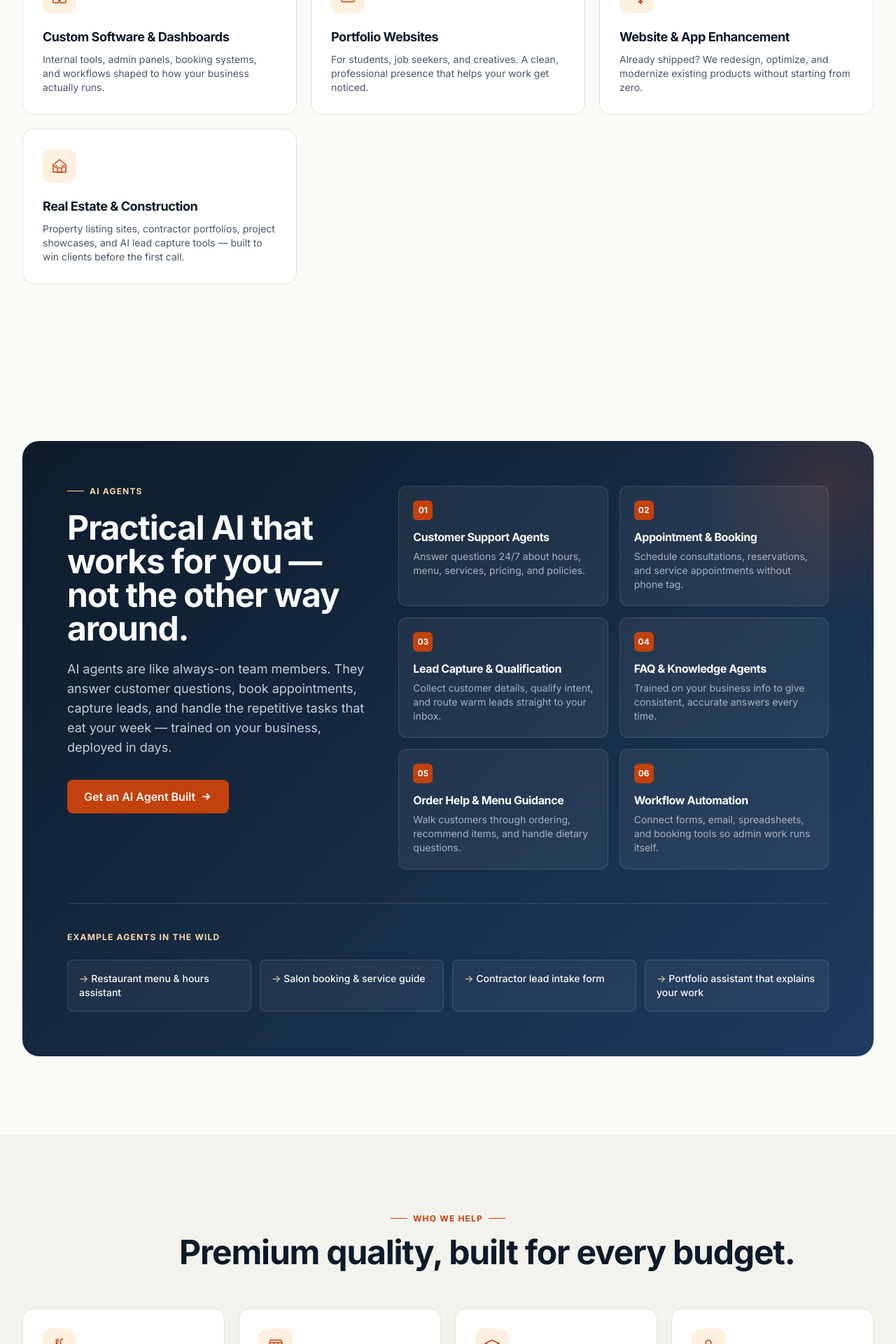
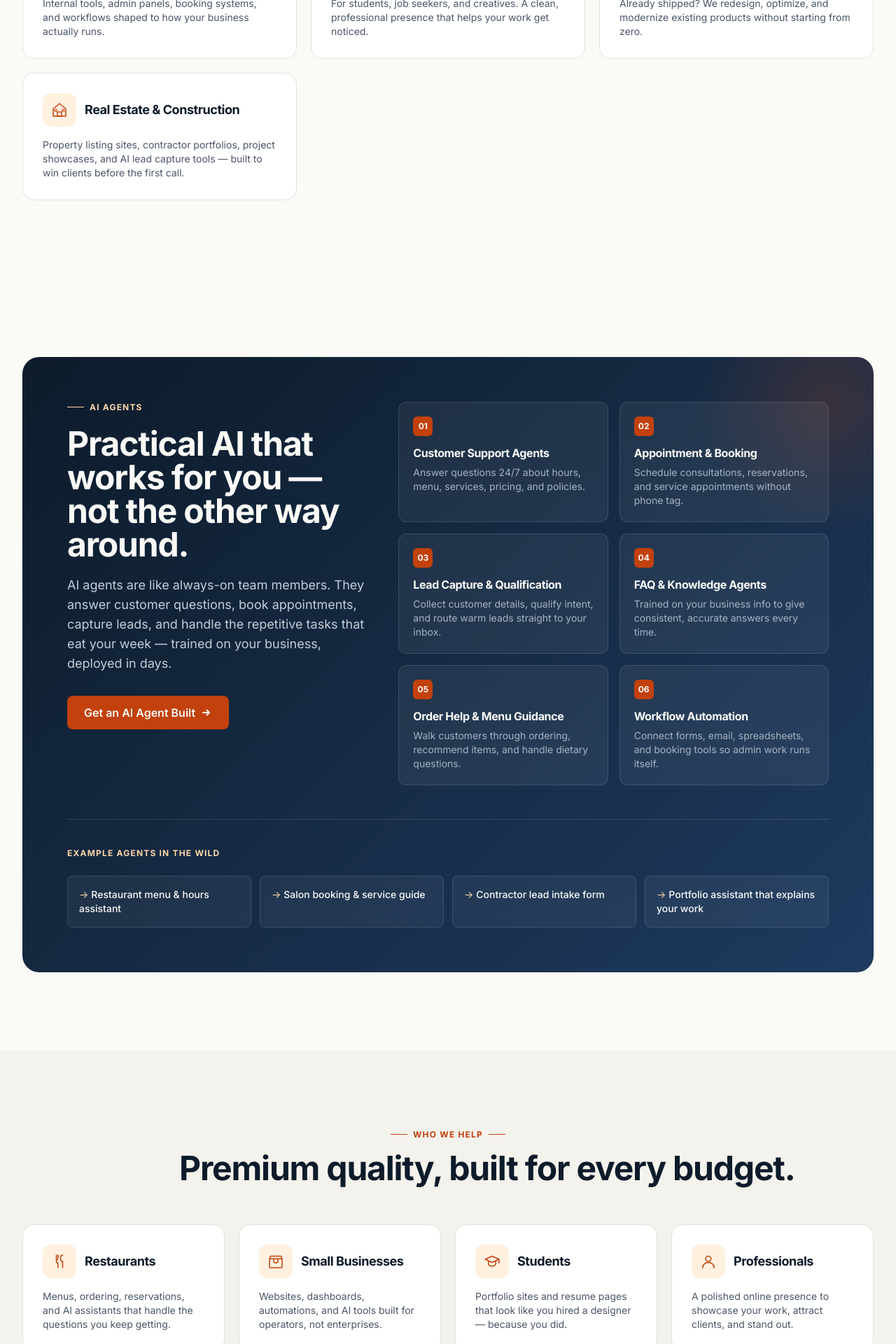
Before and after one commit to summervibetech/summervibeTech, a React (Vite) app: page / in a window 1280 px wide. Shown: the part 1580-3500 px from the top of the page at 70% size. Built offline with nearby package versions, Linux system fonts and the light colour scheme.

Commit message:
ui updates: mobile layout, footer restructure, form alignment

```diff
--- a/SummervibeTechLanding.jsx
+++ b/SummervibeTechLanding.jsx
@@ -465,10 +465,10 @@ export default function SummervibeTechLanding() {
                 <div className="w-6 h-px" style={{ backgroundColor: colors.accent }} />
                 <span className="text-xs font-bold tracking-widest uppercase" style={{ color: colors.accent }}>What We Build</span>
               </div>
-              <h2 className="text-3xl md:text-5xl font-bold whitespace-nowrap" style={{ color: colors.ink }}>
+              <h2 className="text-3xl md:text-5xl font-bold" style={{ color: colors.ink }}>
                 Services shaped to how you actually work.
               </h2>
-              <p className="mt-4 text-base md:text-lg whitespace-nowrap" style={{ color: colors.inkSoft }}>
+              <p className="mt-4 text-base md:text-lg" style={{ color: colors.inkSoft }}>
                 From a single landing page to a full custom app with AI built in — we scope to your goals, not a template.
               </p>
             </div>
@@ -481,10 +481,12 @@ export default function SummervibeTechLanding() {
                 className="group p-7 rounded-2xl transition-all duration-300 hover:-translate-y-1 hover:shadow-lg cursor-pointer"
                 style={{ backgroundColor: colors.surface, border: `1px solid ${colors.border}` }}
               >
-                <div className="w-12 h-12 rounded-xl flex items-center justify-center mb-5" style={{ backgroundColor: colors.accentSoft + '60' }}>
+                <div className="flex items-center gap-3 mb-4">
+                  <div className="w-12 h-12 flex-shrink-0 rounded-xl flex items-center justify-center" style={{ backgroundColor: colors.accentSoft + '60' }}>
                     <Icon name={s.icon} className="w-6 h-6" />
                   </div>
-                <h3 className="text-lg font-bold mb-2" style={{ color: colors.ink }}>{s.title}</h3>
+                  <h3 className="text-lg font-bold" style={{ color: colors.ink }}>{s.title}</h3>
+                </div>
                 <p className="text-sm" style={{ color: colors.inkSoft }}>{s.desc}</p>
               </div>
             ))}
@@ -537,14 +539,16 @@ export default function SummervibeTechLanding() {
                     className="p-5 rounded-xl transition-all hover:-translate-y-1"
                     style={{ backgroundColor: 'rgba(255, 255, 255, 0.06)', border: '1px solid rgba(255, 255, 255, 0.12)' }}
                   >
+                    <div className="flex sm:block items-center gap-2.5">
                       <div
-                      className="w-7 h-7 rounded-md flex items-center justify-center mb-3 text-xs font-bold"
+                        className="w-7 h-7 flex-shrink-0 rounded-md flex items-center justify-center mb-0 sm:mb-3 text-xs font-bold"
                         style={{ backgroundColor: colors.accent, color: colors.bg }}
                       >
                         {String(i + 1).padStart(2, '0')}
                       </div>
-                    <h3 className="text-base font-bold mb-1.5" style={{ color: colors.bg }}>{c.title}</h3>
-                    <p className="text-sm" style={{ color: '#A8B2C2' }}>{c.desc}</p>
+                      <h3 className="text-base font-bold mb-0 sm:mb-1.5" style={{ color: colors.bg }}>{c.title}</h3>
+                    </div>
+                    <p className="mt-1.5 sm:mt-0 text-sm" style={{ color: '#A8B2C2' }}>{c.desc}</p>
                   </div>
                 ))}
               </div>
@@ -594,10 +598,12 @@ export default function SummervibeTechLanding() {
                 className="p-7 rounded-2xl transition-all hover:-translate-y-1 hover:shadow-lg"
                 style={{ backgroundColor: colors.surface, border: `1px solid ${colors.border}` }}
               >
-                <div className="w-12 h-12 rounded-xl flex items-center justify-center mb-5" style={{ backgroundColor: colors.accentSoft + '60' }}>
+                <div className="flex items-center gap-3 mb-4">
+                  <div className="w-12 h-12 flex-shrink-0 rounded-xl flex items-center justify-center" style={{ backgroundColor: colors.accentSoft + '60' }}>
                     <Icon name={p.icon} className="w-6 h-6" />
                   </div>
-                <h3 className="text-lg font-bold mb-2" style={{ color: colors.ink }}>{p.title}</h3>
+                  <h3 className="text-lg font-bold" style={{ color: colors.ink }}>{p.title}</h3>
+                </div>
                 <p className="text-sm" style={{ color: colors.inkSoft }}>{p.desc}</p>
               </div>
             ))}
@@ -833,7 +839,7 @@ export default function SummervibeTechLanding() {
       {/* ============ FINAL CTA ============ */}
       <section id="contact" className="px-5 md:px-8 pb-20 pt-8">
         <div className="max-w-7xl mx-auto">
-          <div className="relative rounded-3xl overflow-hidden p-10 md:p-14 lg:p-16" style={{ backgroundColor: colors.ink }}>
+          <div className="relative rounded-3xl overflow-hidden p-6 md:p-14 lg:p-16" style={{ backgroundColor: colors.ink }}>
             <div
               className="absolute -top-32 -right-32 w-96 h-96 rounded-full opacity-25 pointer-events-none"
               style={{ background: `radial-gradient(circle, ${colors.accent} 0%, transparent 70%)` }}
@@ -843,7 +849,7 @@ export default function SummervibeTechLanding() {
               style={{ background: `radial-gradient(circle, ${colors.accentSoft} 0%, transparent 70%)` }}
             />
 
-            <div className="relative grid lg:grid-cols-2 gap-12 lg:gap-16 items-start">
+            <div className="relative grid lg:grid-cols-2 gap-8 lg:gap-16 items-start">
               {/* Left — copy */}
               <div>
                 <div
@@ -885,7 +891,7 @@ export default function SummervibeTechLanding() {
               </div>
 
               {/* Right — form */}
-              <div className="rounded-2xl p-7 md:p-8" style={{ backgroundColor: 'rgba(255,255,255,0.05)', border: '1px solid rgba(255,255,255,0.12)' }}>
+              <div className="rounded-2xl p-5 md:p-8" style={{ backgroundColor: 'rgba(255,255,255,0.05)', border: '1px solid rgba(255,255,255,0.12)' }}>
                 {formSent ? (
                   <div className="flex flex-col items-center justify-center text-center py-12 gap-4">
                     <div className="w-14 h-14 rounded-full flex items-center justify-center" style={{ backgroundColor: colors.accent }}>
@@ -1045,15 +1051,12 @@ export default function SummervibeTechLanding() {
             </div>
 
             <div className="md:col-span-4">
+              <a href="#contact" className="text-xs font-bold tracking-widest uppercase" style={{ color: colors.ink }}>Book a free consultation</a>
+              <p className="text-xs mt-1 mb-6" style={{ color: colors.inkMuted }}>Now booking — anytime & into next year</p>
               <h4 className="text-xs font-bold tracking-widest uppercase mb-4" style={{ color: colors.ink }}>Get In Touch</h4>
               <ul className="space-y-2.5 text-sm" style={{ color: colors.inkSoft }}>
                 <li><a href="mailto:contact@summervibe.tech">contact@summervibe.tech</a></li>
-                <li><a href="#contact">Book a free consultation</a></li>
-                <li className="pt-2">
-                  <span className="text-xs" style={{ color: colors.inkMuted }}>
-                    Now booking — anytime & into next year
-                  </span>
-                </li>
+                <li><a href="mailto:support@summervibe.tech">support@summervibe.tech</a></li>
               </ul>
             </div>
           </div>
```
Lines whose indentation alone changed are shown as unchanged.
